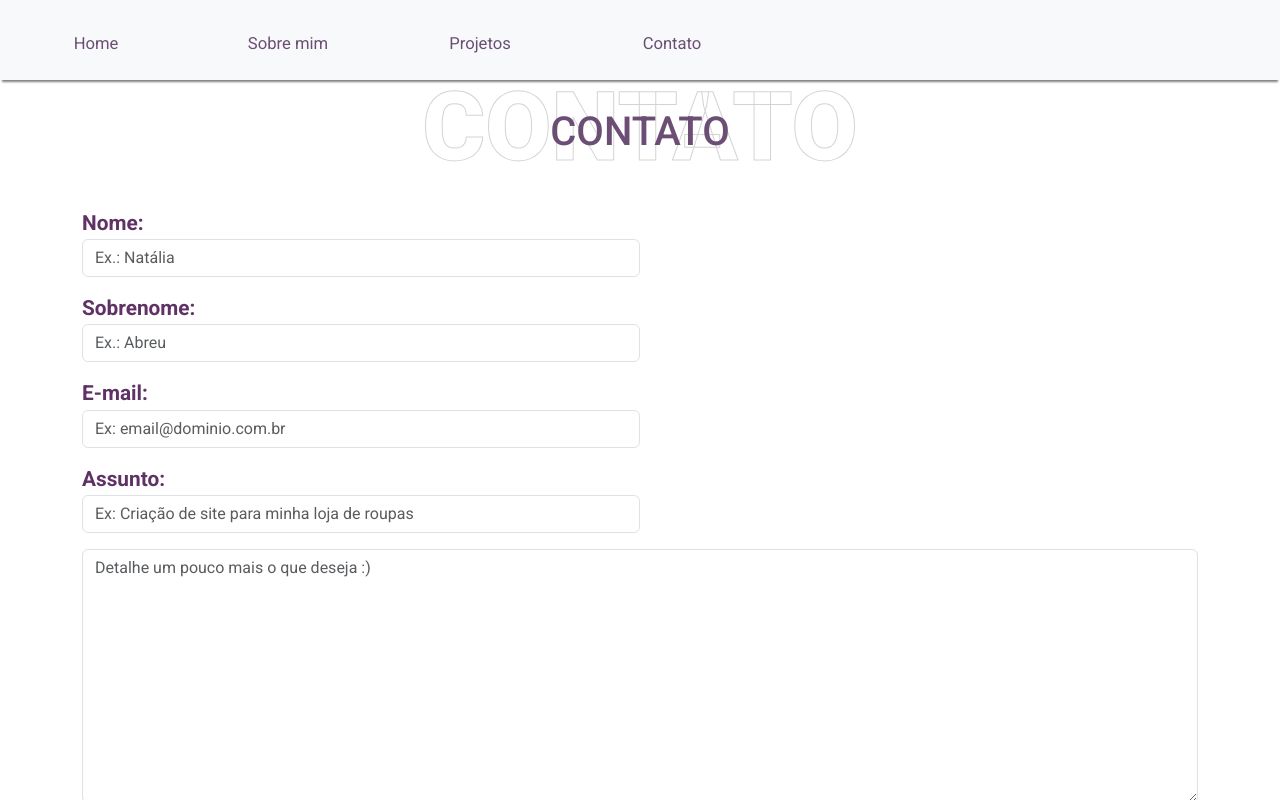
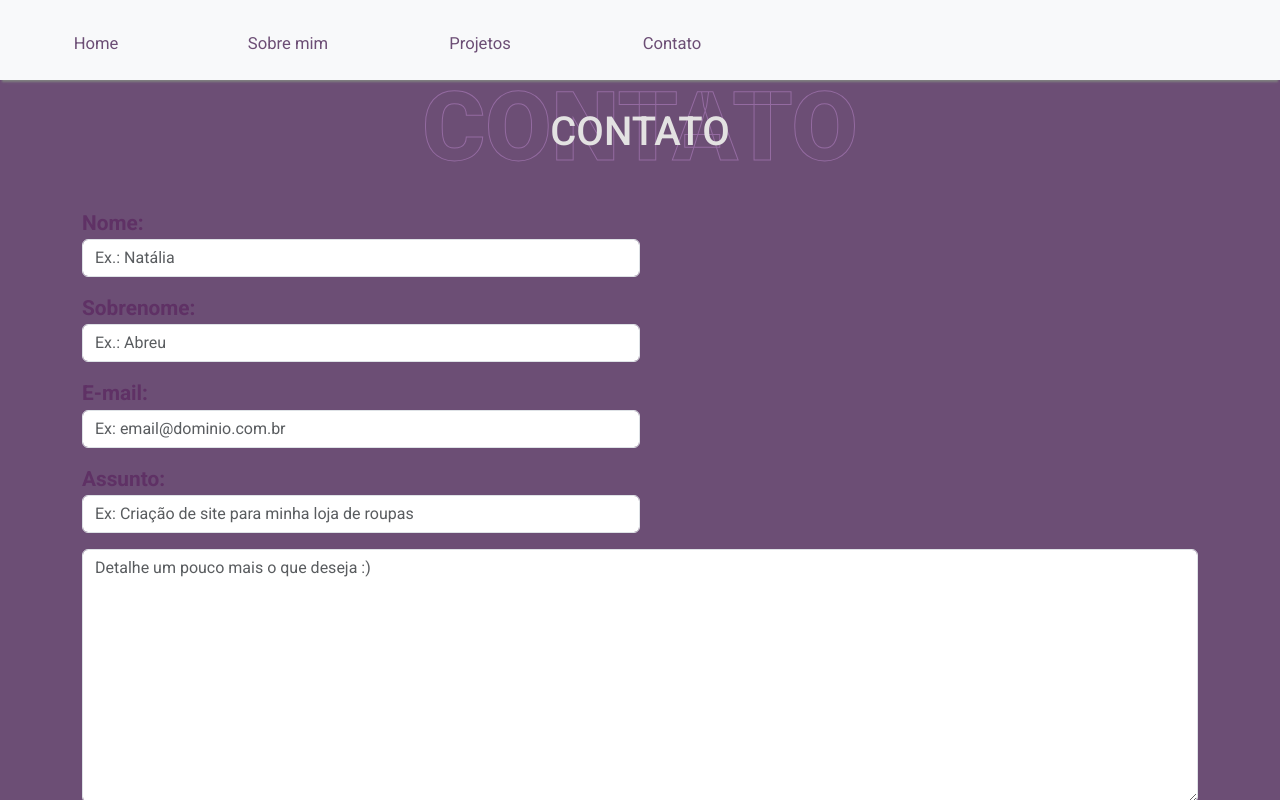
Before and after one commit to raisamrs/raisamrs.github.io, a React (Vite) app: page /contato in a window 1280 px wide. Built offline with nearby package versions, Linux system fonts and the light colour scheme.

Commit message:
styles: background alterado para #6c4e75

```diff
--- a/src/App.module.css
+++ b/src/App.module.css
@@ -1,6 +1,6 @@
 /* src/App.css */
 html, body {
-	background-color: white;
+	background-color: var(--purple);
 	font-family: 'Roboto', sans-serif;
 	height: 100%;
 	margin: 0;
@@ -14,6 +14,7 @@ html, body {
 
 :root {
   --purple: #6c4e75;
+	--purple-2: #946ba1;
   --pink: #ff25af;
 	--light-grey-1: #dee2e69d;
   --light-grey-2: #b7babd;
@@ -22,6 +23,8 @@ html, body {
 	--light-violet: #CF9FFF;
 	--light-violet-hover: #a870e0;
 	--pale-violet: #CCCCFF;
+	--white-2: #e3e2e2;
+
 }
 
 .mainContainer {
@@ -98,7 +101,7 @@ html, body {
   font-weight: 900;
   position: relative;
   text-align: center;
-  -webkit-text-stroke: 1px var(--light-grey);
+  -webkit-text-stroke: 1px var(--purple-2);
 }
 
 .titleContainer {
@@ -107,7 +110,7 @@ html, body {
 }
 
 .titleFg {
-  color: var(--purple);
+  color: #e3e2e2;
   font-family: 'Roboto', sans-serif;
   font-size: 2.5rem;
   left: 50%;
```
